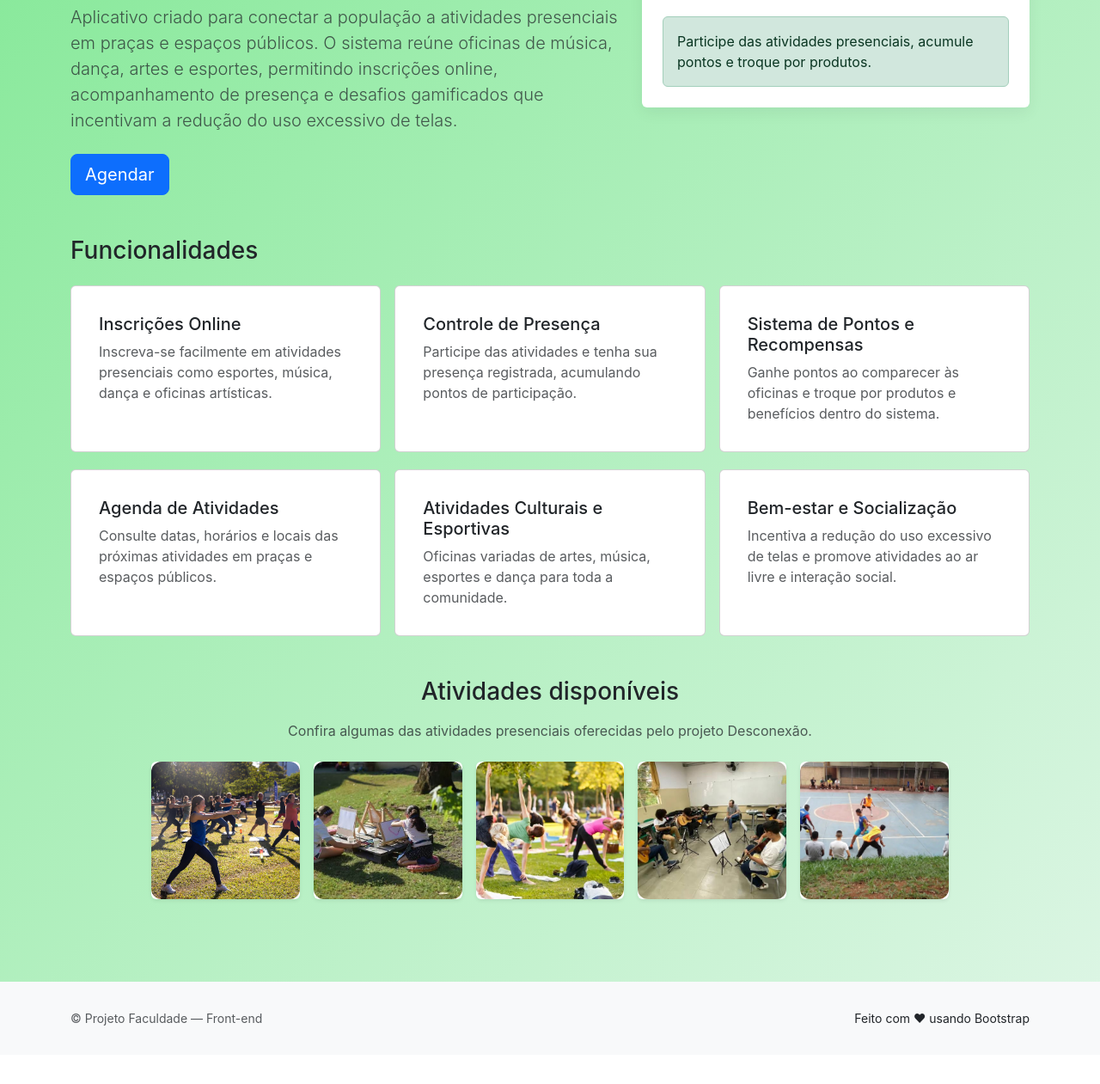
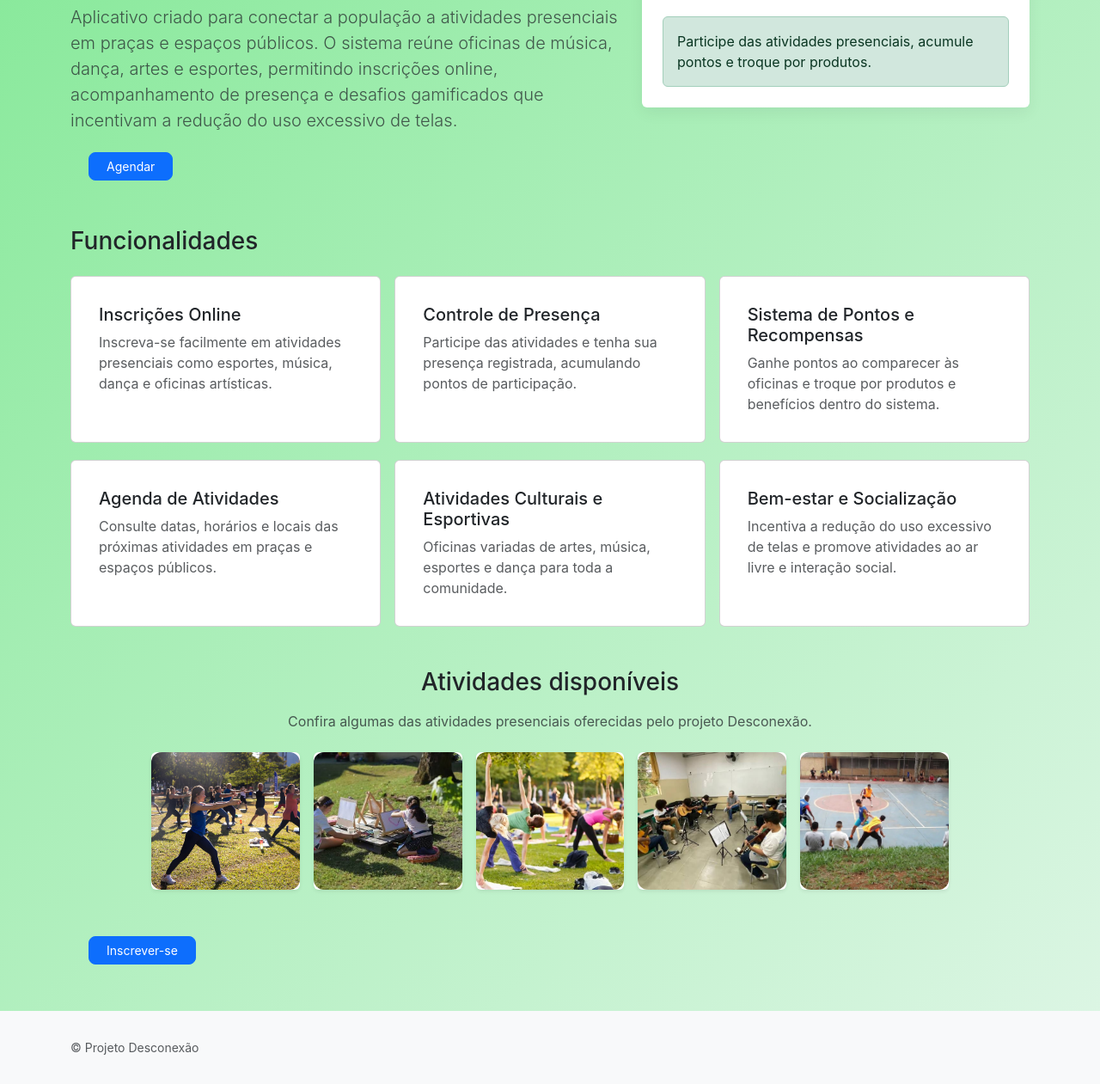
Before and after one commit to jeffersoonsilva/Desconexao, a plain HTML site: page Index.html in a window 1280 px wide. Shown: the part 207-1468 px from the top of the page at 86% size. Before the commit the page ends 1434 px from the top, so only its background shows below. Drawn offline with nearby package versions, Linux system fonts and the light colour scheme.

Commit message:
Corrigindo

```diff
--- a/Index.html
+++ b/Index.html
@@ -42,7 +42,7 @@
           e desafios gamificados que incentivam a redução do uso excessivo de telas.
       </p>
 
-        <div class="d-flex gap-2 mt-4">
+        <div class="btn">
           <a href="#demo" class="btn btn-primary btn-lg">Agendar</a>
         </div>
 
@@ -184,14 +184,18 @@
   </div>
   </section>
 
+<div class="btn">
+  <a href="#demo" class="btn btn-primary btn-lg">Inscrever-se</a>
+</div>
+
 </main>
 
 <footer>
   <div class="container d-flex justify-content-between align-items-center">
-    <div class="small text-muted">© Projeto Faculdade — Front-end</div>
-    <div class="small">Feito com ♥ usando Bootstrap</div>
+    <div class="small text-muted">© Projeto Desconexão</div>
   </div>
 </footer>
+
 
 <script src="https://cdn.jsdelivr.net/npm/bootstrap@5.3.2/dist/js/bootstrap.bundle.min.js"></script>
 
--- a/css/styles.css
+++ b/css/styles.css
@@ -43,3 +43,8 @@ pre.code-sample{
     color:var(--accent);
     text-decoration:none
 }
+
+.btn {
+  padding: 5px 20px;
+  font-size: 14px;
+}
```
